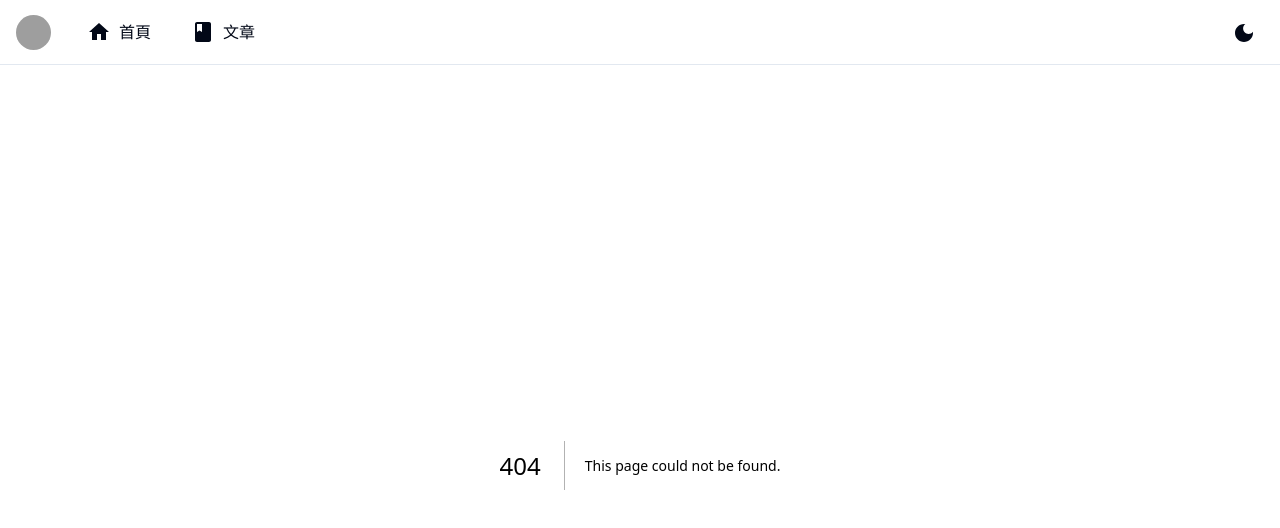
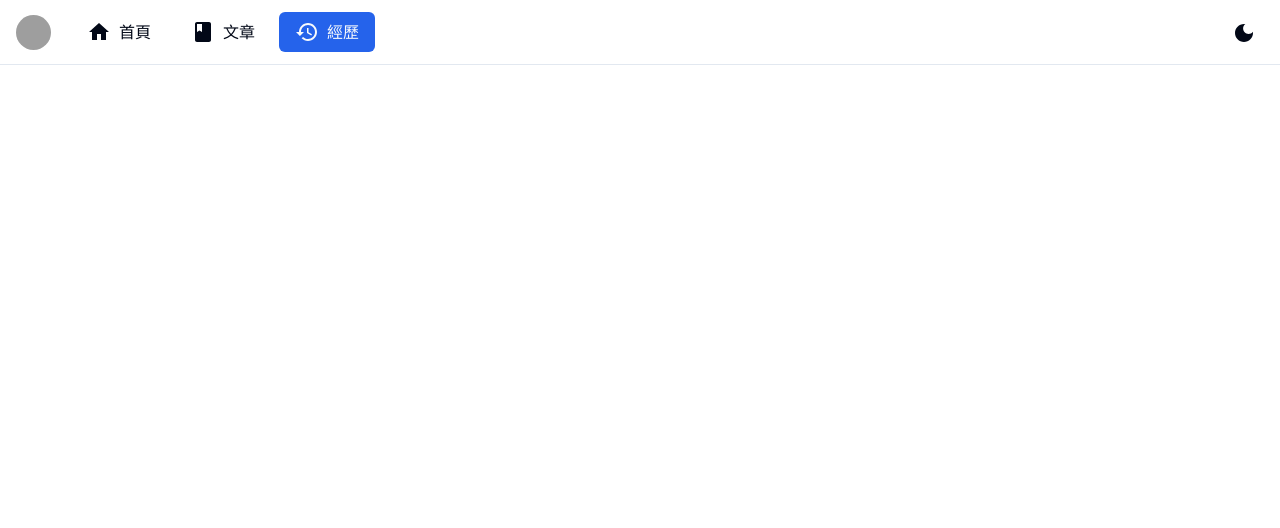
Before and after one commit to whes1015/whes1015, a Next.js app: page /experience in a window 1280 px wide. Before the commit this address had no page. Shown: the top 528 px of the page. Built offline with nearby package versions, Linux system fonts and the light colour scheme; grey boxes are pictures that could not be loaded.

Commit message:
feat: experience

```diff
--- /dev/null
+++ b/src/app/experience/page.tsx
@@ -0,0 +1,3 @@
+export default function ExperiencePage() {
+  return <div></div>;
+}
--- a/src/components/NavigationHeader.tsx
+++ b/src/components/NavigationHeader.tsx
@@ -5,6 +5,7 @@ import {
   Book as BookIcon,
   LightMode as SunIcon,
   DarkMode as MoonIcon,
+  History as ExperienceIcon,
 } from "@mui/icons-material";
 import Link from "next/link";
 import { usePathname, useSearchParams } from "next/navigation";
@@ -28,6 +29,12 @@ const NavigationHeader = () => {
       icon: <BookIcon className="h-5 w-5" />,
       text: "文章",
       isActive: pathname == "/blog" && !searchParams.size,
+    },
+    {
+      href: "/experience",
+      icon: <ExperienceIcon className="h-5 w-5" />,
+      text: "經歷",
+      isActive: pathname == "/experience",
     },
   ];
 
```
